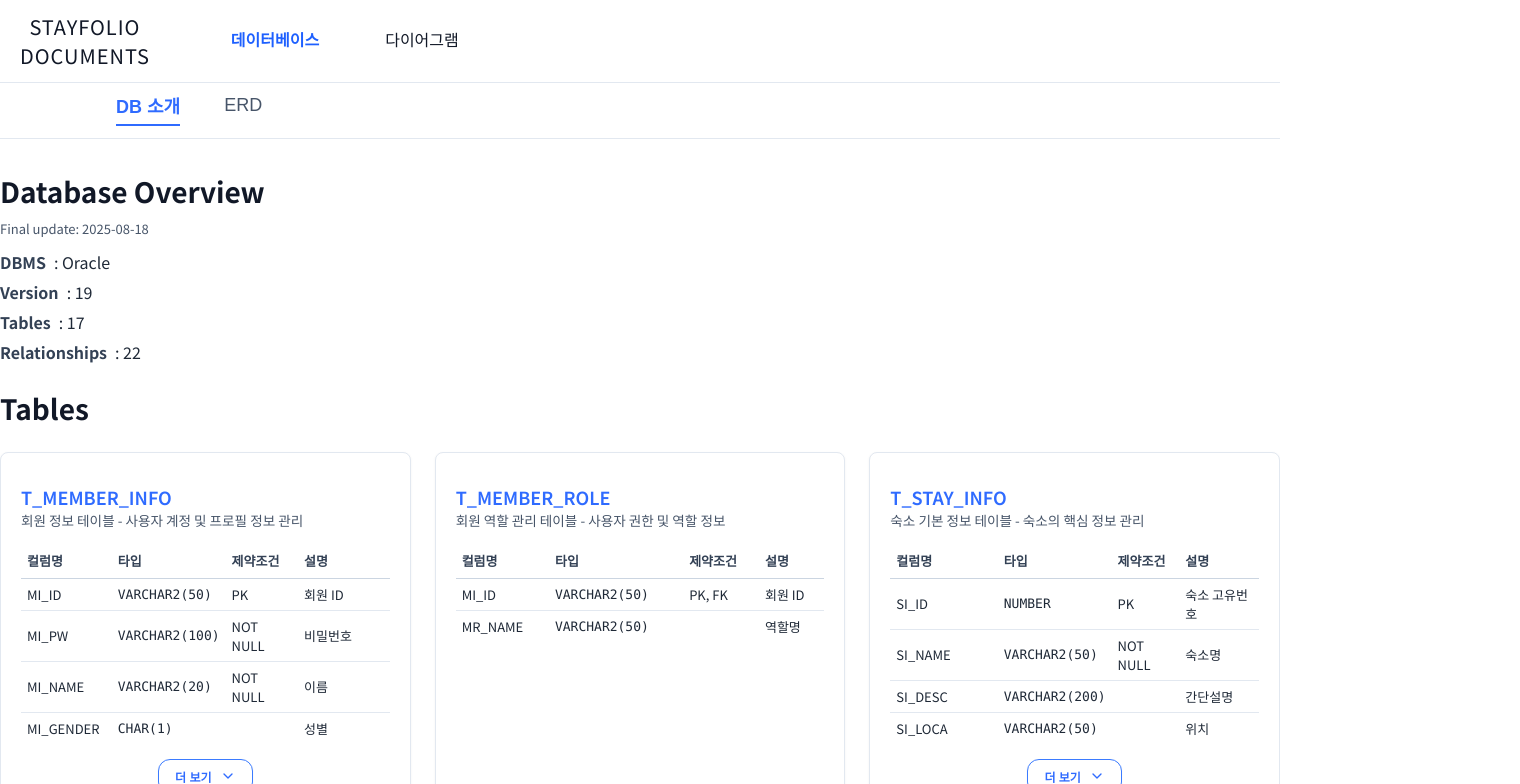
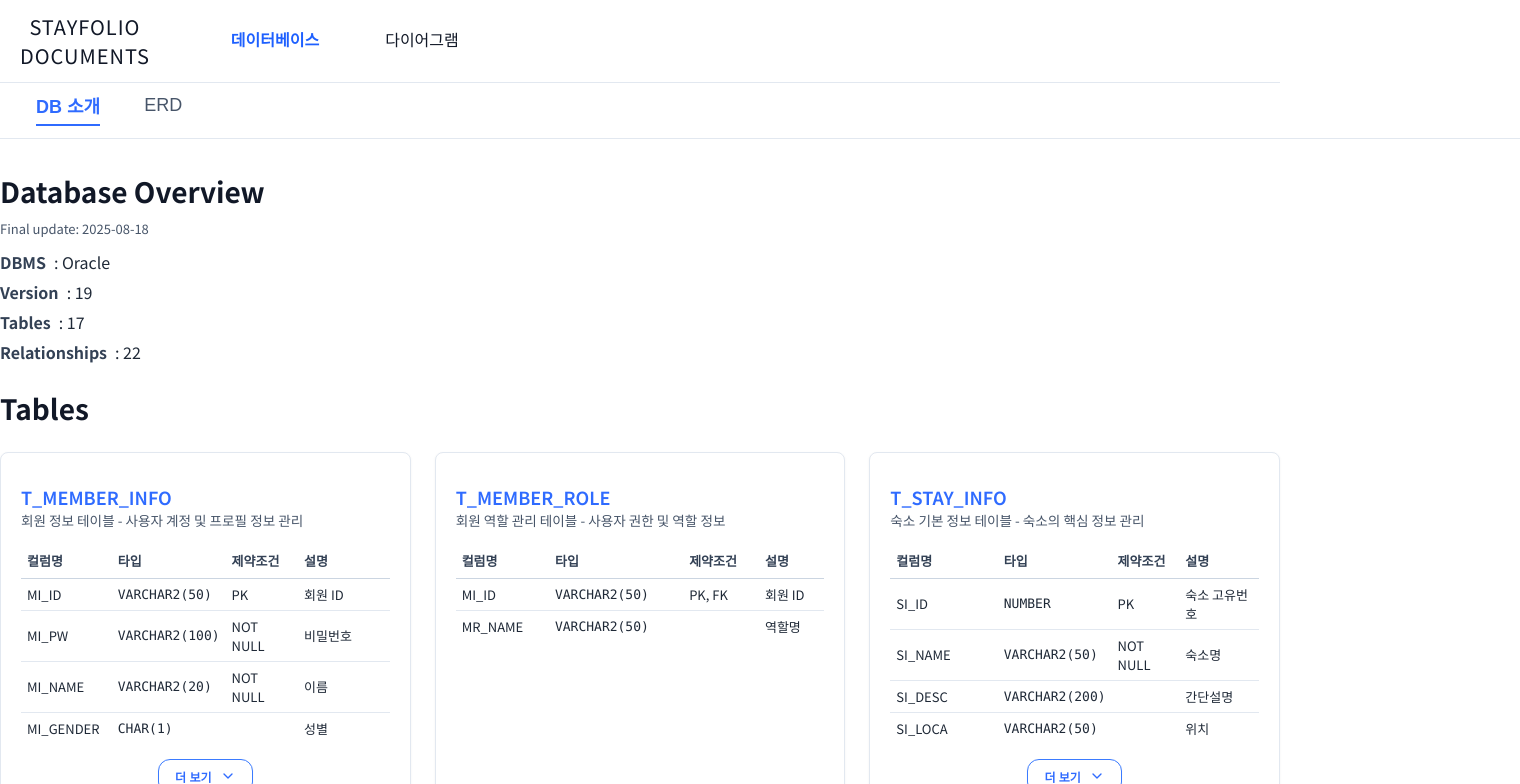
Before and after one commit to Spring-team-Project2025/stay_folio_documents, a React (Create React App) app: page / in a window 1280 px wide. Shown: the top 784 px of the page, 1520 px wide, since content can reach past the window. Built offline with nearby package versions, Linux system fonts and the light colour scheme; a web font is replaced by a local one.

Commit message:
fix: edit topbar css

```diff
--- a/src/styles/Database/Database.css
+++ b/src/styles/Database/Database.css
@@ -1,17 +1,18 @@
 .db {
   width: 100%;
-  padding: 0; /* remove shared padding so topbar/content aren't grouped */
+  padding: 0;
 }
 
 .db-topbar {
   display: flex;
+  max-width: 1480px;
+  min-width: 1480px;
   align-items: center;
   justify-content: flex-start;
-  padding: 12px 100px; /* topbar has its own padding */
+  padding: 12px 20px;
   background: var(--neutral-0);
   border-bottom: 1px solid var(--neutral-200); /* visual divider */
-  position: sticky; /* keep tabs visible and distinct */
-  top: 0;
+  margin: 0 auto;
   z-index: 5;
 }
 
```
